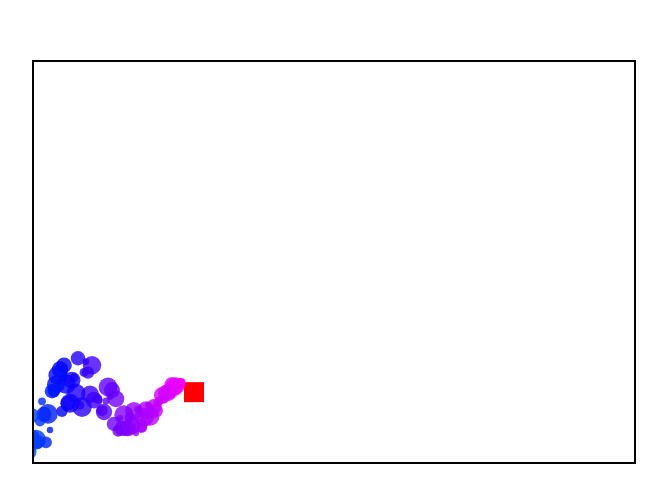
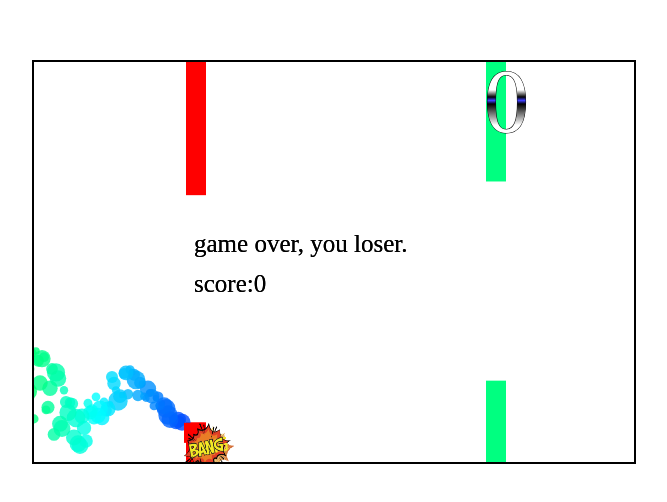
Before and after one commit to sejungk/flappy-bird-clone, a plain HTML site: page index.html in a window 1280 px wide. Shown: the part 138-640 px from the top of the page, without its empty margins (306-973 px from the left). Drawn offline with Linux system fonts and the light colour scheme; a web font is replaced by a local one.

Commit message:
added obstacles, colors changes, score count, collision detection, game over message

```diff
--- a/index.html
+++ b/index.html
@@ -5,6 +5,9 @@
   <meta http-equiv="X-UA-Compatible" content="IE=edge">
   <meta name="viewport" content="width=device-width, initial-scale=1.0">
   <title>Document</title>
+  <link rel="preconnect" href="https://fonts.googleapis.com">
+  <link rel="preconnect" href="https://fonts.gstatic.com" crossorigin>
+  <link href="https://fonts.googleapis.com/css2?family=Patrick+Hand+SC&display=swap" rel="stylesheet">
   <link rel="stylesheet" href="style.css">
 </head>
 <body>
--- a/main.js
+++ b/main.js
@@ -6,36 +6,67 @@ canvas.width = 600;
 canvas.height = 400;
 
 let spacePressed = false;
-// used by math.sin method to make our bird move slightly up and down when idle
-let angle = 0;
-// cycle through colors
-let hue = 0;
-// keep track of frame count of animation loop
-// allows us to add periodic triggers: new enemies, powerups, set intervals for pipes appearance
-let frame = 0;
+let angle = 0; // used by math.sin method to make our bird move slightly up and down when idle
+let hue = 0; // cycle through colors
+let frame = 0; // keep track of frame count of animation loop, add periodic triggers: new enemies, powerups,
 let score = 0;
-// used to move obstacle, particles, background at the same screen/parallax effect
-let gameSpeed = 2;
+let gameSpeed = 2; // move obstacle, particles, background at the same screen/parallax effect
+
+const gradient = ctx.createLinearGradient(0, 0, 0, 70);
+gradient.addColorStop('0.4', '#fff');
+gradient.addColorStop('0.5', '#000');
+gradient.addColorStop('0.55', '#4040ff');
+gradient.addColorStop('0.6', '#000');
+gradient.addColorStop('0.9', '#fff');
 
 function animate() {
   ctx.clearRect(0, 0, canvas.width, canvas.height);
   // represents player
   // ctx.fillRect(10, canvas.height - 90, 50, 50);
+  handleObstacles(); // draw obstacles before creating player so they appear behind
+  handleParticles();
   bird.update();
   bird.draw();
-  handleParticles()
+  ctx.fillStyle = gradient;
+  ctx.font = '90px "Patrick Hand SC"';
+  ctx.strokeText(score, 450, 70);
+  ctx.fillText(score, 450, 70);
+  handleCollisions();
+  // freeze animation when player collides with obstacle
+  if (handleCollisions()) return;
   requestAnimationFrame(animate);
   angle += 0.12; //higher value makes the wobble faster
   hue++;
+  frame++; // increase frame count by 1 by every animation loop cycle
 }
 
 animate();
 
 window.addEventListener('keydown', function(e) {
   if (e.code === 'Space') spacePressed = true;
-
 })
 
 window.addEventListener('keyup', function(e) {
   if (e.code === 'Space') spacePressed = false;
 })
+
+const bang = new Image();
+bang.src = 'bang.png';
+function handleCollisions() {
+  for (let i = 0; i < obstaclesArray.length; i++) {
+    if (bird.x < obstaclesArray[i].x + obstaclesArray[i].width &&
+      bird.x + bird.width > obstaclesArray[i].x &&
+      ((bird.y < 0 + obstaclesArray[i].top && bird.y + bird.height > 0) ||
+      (bird.y > canvas.height - obstaclesArray[i].bottom &&
+      bird.y + bird.height < canvas.height))) {
+        //collision detected
+        ctx.drawImage(bang, bird.x, bird.y, 50, 50);
+        // create game over message
+        ctx.font = '25px "Patrick Hand SC"';
+        ctx.fillStyle = 'black';
+        ctx.fillText('game over, you loser.', 160, canvas.height/2 - 10);
+        ctx.fillText('score:' + score, 160, canvas.height/2 + 30);
+        return true;
+      }
+  }
+}
--- a/obstacles.js
+++ b/obstacles.js
@@ -0,0 +1,50 @@
+const obstaclesArray = [];
+
+class Obstacle {
+  constructor() {
+    this.top = (Math.random() * canvas.height / 3) + 20;
+    this.bottom = (Math.random() * canvas.height / 3) + 20;
+    this.x = canvas.clientWidth;
+    this.width = 20;
+    this.color = 'hsl(' + hue + ', 100%, 50%)';
+    this.counted = false;
+  }
+
+  draw() {
+    ctx.fillStyle = this.color;
+    // draw top obstacles
+    // x and y of top left corner we want to draw, width, height
+    ctx.fillRect(this.x, 0, this.width, this.top);
+    // draw bottom obstacles
+    // x coord, y coord(bottom of canvas - obstacle height), height of bottom obstacle
+    ctx.fillRect(this.x, canvas.height - this.bottom, this.width, this.bottom);
+  }
+
+  update() {
+    // move obstacles to left because our game is scrolling to the right
+    this.x -= gameSpeed;
+    // increase score each time we move past obstacle
+    if (this.counted === false && this.x < bird.x) {
+      score++;
+      this.counted = true; // change to true bc this obstacle has been counted
+    }
+    this.draw();
+  }
+}
+
+// create new obstacles every 50 frames of game
+function handleObstacles() {
+  if (frame % 150 === 0) {
+    obstaclesArray.unshift(new Obstacle);
+  }
+
+  // cycle through every item in obstacles array and call update on item which calls draw
+  for (let i = 0; i < obstaclesArray.length; i++) {
+    obstaclesArray[i].update();
+  }
+
+  // prevent obstacles array from growing endlessly by removing last item if length > 20
+  if (obstaclesArray.length > 20) {
+    obstaclesArray.pop(obstaclesArray[0]);
+  }
+};
--- a/particles.js
+++ b/particles.js
@@ -25,10 +25,12 @@ class Particle {
 
 function handleParticles() {
   particlesArray.unshift(new Particle);
+
   for (i = 0; i < particlesArray.length; i++) {
     particlesArray[i].update();
     particlesArray[i].draw();
   }
+
   // if more than 200 remove 20
   if (particlesArray.length > 200) {
     for (let i = 0; i < 20; i++) {
```
Also changed, not shown: bang.png (added).
